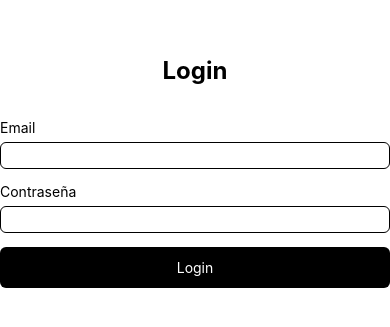
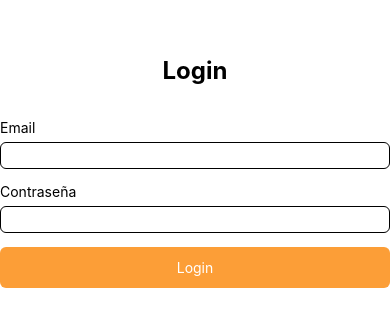
Before and after one commit to moises-herrera/quiz-up, a React Native app: screen /Login in a window 390 px wide. Shown: the part 275-602 px from the top of the page. Built offline with nearby package versions, Linux system fonts and the light colour scheme.

Commit message:
feat: add loading spinner in button

```diff
--- a/src/components/ui/Button/Button.tsx
+++ b/src/components/ui/Button/Button.tsx
@@ -1,9 +1,11 @@
 import { FC } from 'react';
 import {
+  ActivityIndicator,
   GestureResponderEvent,
   Pressable,
   StyleProp,
   Text,
+  View,
   ViewStyle,
 } from 'react-native';
 import { styles } from './styles';
@@ -11,13 +13,34 @@ import { styles } from './styles';
 interface ButtonProps {
   label: string;
   onPress: (event: GestureResponderEvent) => void;
-  style?: { button: StyleProp<ViewStyle>; buttonText: StyleProp<ViewStyle> };
+  disabled?: boolean;
+  isLoading?: boolean;
+  style?: {
+    button: StyleProp<ViewStyle>;
+    buttonText: StyleProp<ViewStyle>;
+    disabled: StyleProp<ViewStyle>;
+  };
 }
 
-export const Button: FC<ButtonProps> = ({ label, onPress, style = styles }) => {
+export const Button: FC<ButtonProps> = ({
+  label,
+  onPress,
+  disabled = false,
+  isLoading = false,
+  style = styles,
+}) => {
   return (
-    <Pressable style={style.button} onPress={onPress}>
-      <Text style={style.buttonText}>{label}</Text>
+    <Pressable
+      style={[style.button, (disabled || isLoading) && style.disabled]}
+      onPress={onPress}
+      disabled={disabled || isLoading}
+    >
+      <View style={styles.content}>
+        {isLoading && (
+          <ActivityIndicator size="small" color={styles.buttonText.color} />
+        )}
+        <Text style={style.buttonText}>{label}</Text>
+      </View>
     </Pressable>
   );
 };
--- a/src/components/ui/Button/styles.ts
+++ b/src/components/ui/Button/styles.ts
@@ -1,13 +1,22 @@
 import { StyleSheet } from 'react-native';
+import { colors } from '../../../theme';
 
 export const styles = StyleSheet.create({
   button: {
-    backgroundColor: 'black',
+    backgroundColor: colors.primary,
     padding: 12,
     borderRadius: 6,
     display: 'flex',
     justifyContent: 'center',
     alignItems: 'center',
   },
+  content: {
+    display: 'flex',
+    flexDirection: 'row',
+    gap: 6,
+  },
   buttonText: { color: 'white' },
+  disabled: {
+    opacity: 0.6,
+  },
 });
```
